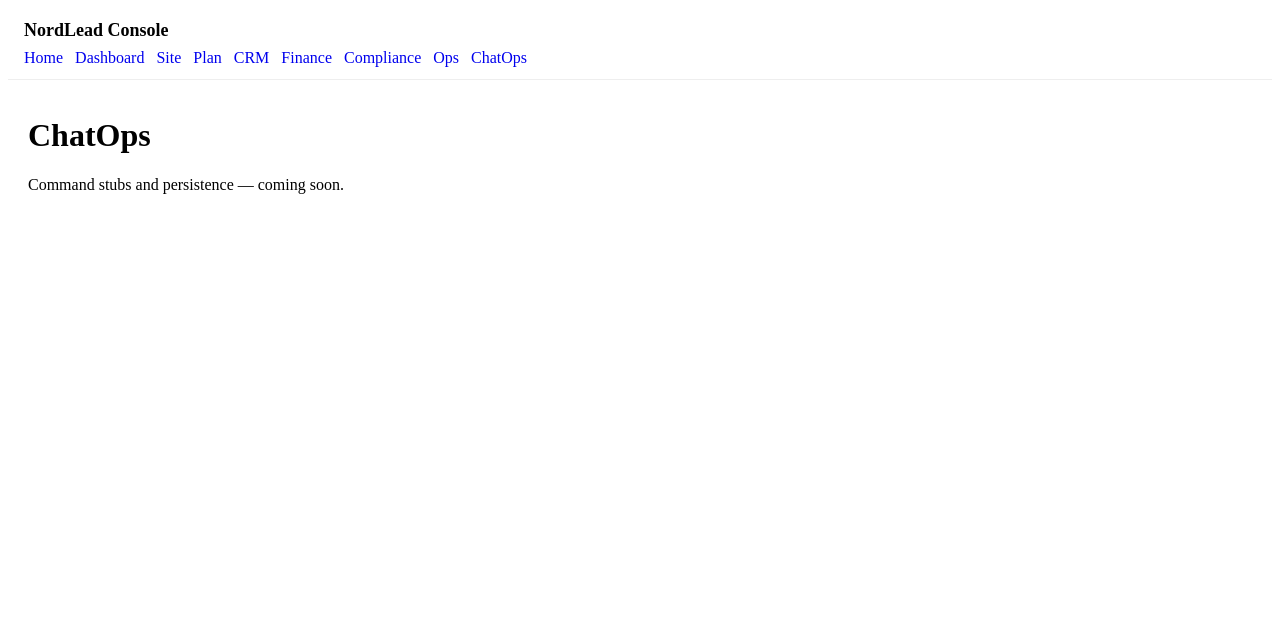
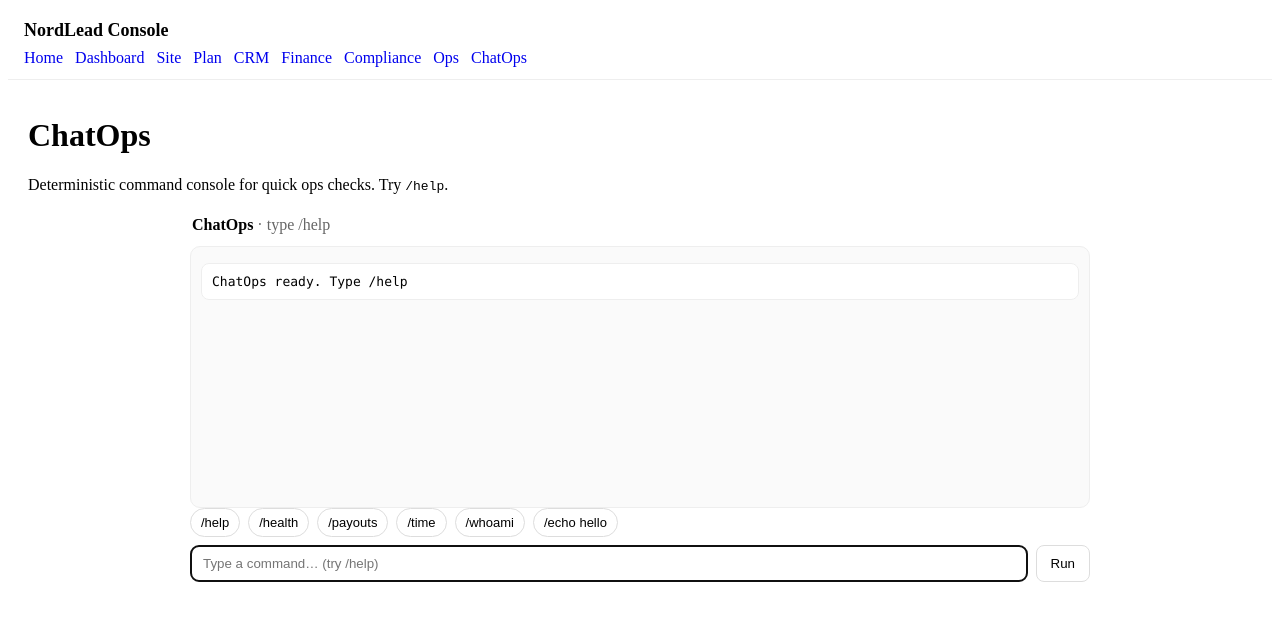
Before and after one commit to AndreasHartov/nordlead-console-nextjs, a Next.js app: page /chatops in a window 1280 px wide. Shown: the top 620 px of the page. Built offline with nearby package versions, Linux system fonts and the light colour scheme.

Commit message:
fix(chatops): update /chatops page v0 (dynamic import of client console)
- Page existed; correct content to use dynamic import with ssr:false.
- Renders <ChatOpsConsole /> and intro copy.
- Deterministic utilities only (/help, /health, /payouts, /time, /whoami, /echo, /clear).

```diff
--- a/app/chatops/page.tsx
+++ b/app/chatops/page.tsx
@@ -1,8 +1,18 @@
+// app/chatops/page.tsx
+import dynamic from "next/dynamic";
+
+const ChatOpsConsole = dynamic(() => import("../../components/ChatOpsConsole"), {
+  ssr: false,
+});
+
 export default function Page() {
   return (
     <div>
       <h1>ChatOps</h1>
-      <p>Command stubs and persistence — coming soon.</p>
+      <p>
+        Deterministic command console for quick ops checks. Try <code>/help</code>.
+      </p>
+      <ChatOpsConsole />
     </div>
   );
 }
```
